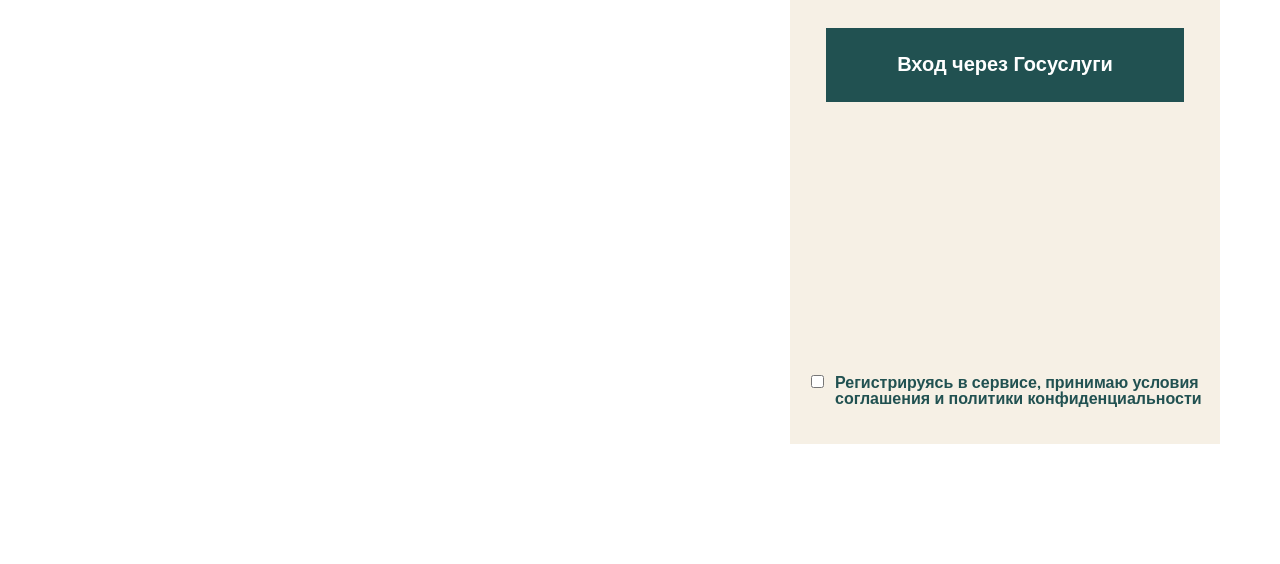
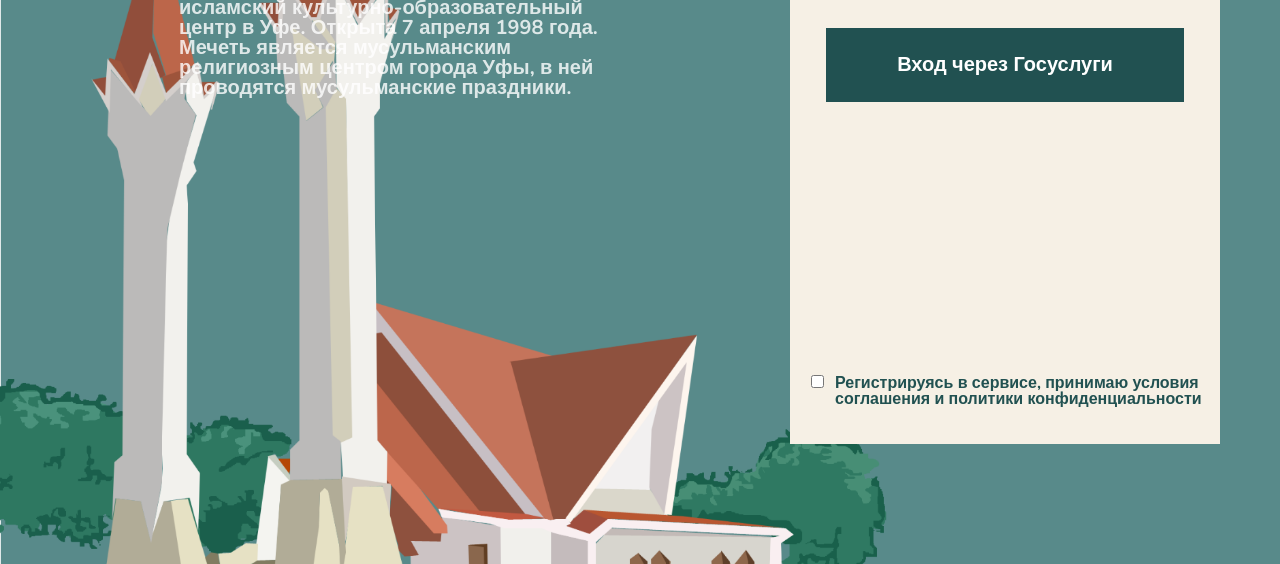
Before and after one commit to Virtek17/Teo, a plain HTML site: page intel.html in a window 1280 px wide. Shown: the part 394-958 px from the top of the page. Drawn offline with nearby package versions, Linux system fonts and the light colour scheme.

Commit message:
Add files via upload

```diff
--- a/style/intel.css
+++ b/style/intel.css
@@ -45,7 +45,7 @@
 
 .main {
   height: 843px;
-  background-image: url("img/intel-bg.png");
+  background-image: url("../img/intel-bg.png");
   background-size: 100vw;
   background-repeat: no-repeat;
   background-position: 0% 100%;
--- a/style/oneline.css
+++ b/style/oneline.css
@@ -103,7 +103,7 @@
 }
 
 .main {
-  background-image: url("img/oneline-bg.png");
+  background-image: url("../img/oneline-bg.png");
   background-repeat: no-repeat;
   background-position: 100% -150%;
 }
--- a/style/register.css
+++ b/style/register.css
@@ -104,7 +104,7 @@
 
 .main {
   background-color: rgba(88, 138, 138, 0.49);
-  background-image: url("img/reg-bg-1.png"), url("img/reg-bg-2.png");
+  background-image: url("../img/reg-bg-1.png"), url("../img/reg-bg-2.png");
   background-repeat: no-repeat;
   background-position: left, right;
 }
--- a/style/settings.css
+++ b/style/settings.css
@@ -103,7 +103,7 @@
 }
 
 .main {
-  background-image: url("img/set-bg-1.png"), url("img/set-bg-2.png");
+  background-image: url("../img/set-bg-1.png"), url("../img/set-bg-2.png");
   background-repeat: no-repeat;
   background-position: left bottom, right;
 }
```
